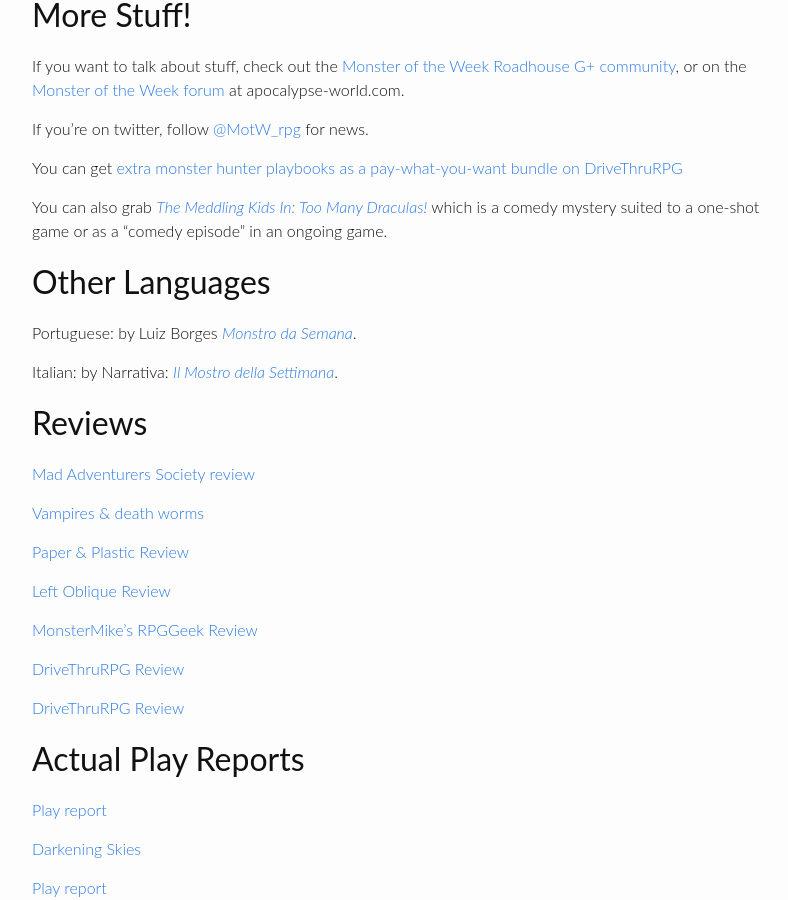
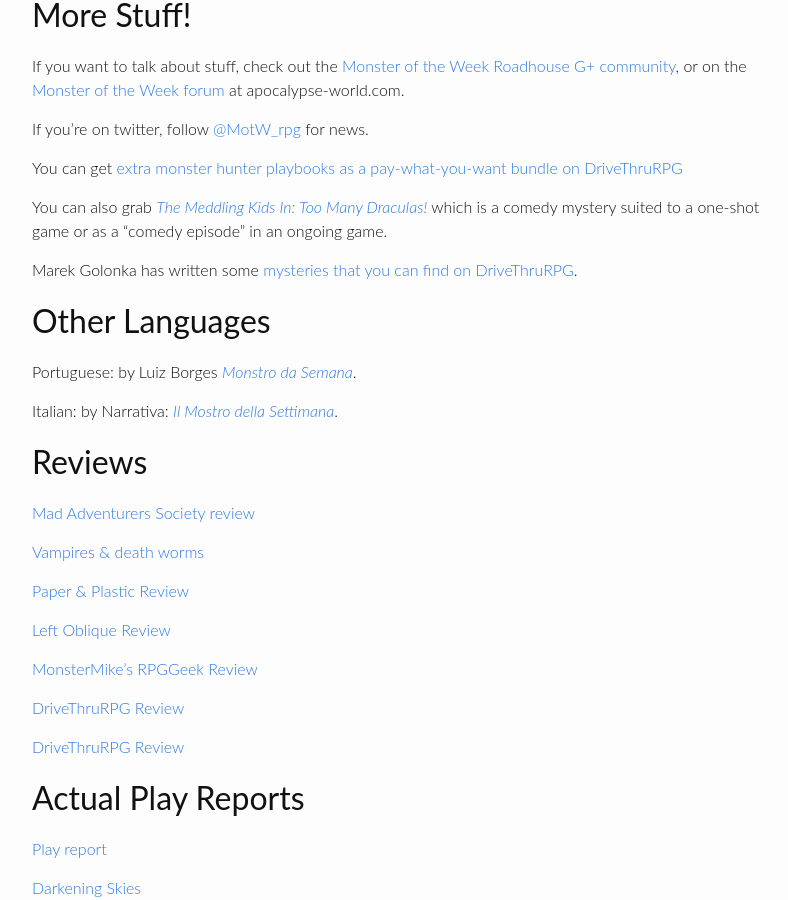
Before and after one commit to michael-sands/generic_games_site, a Jekyll site: the page built from motw.md, in a window 1280 px wide and 900 px high, scrolled down 1042 px. Shown: the whole window, without its empty margins (238-1026 px from the left). Built offline with Jekyll 4.4.1, drawn with Linux system fonts in a browser that asks for light colours.

Commit message:
add extra mystery link

```diff
--- a/motw.md
+++ b/motw.md
@@ -44,6 +44,8 @@
 You can get [extra monster hunter playbooks as a pay-what-you-want bundle on DriveThruRPG](http://rpg.drivethrustuff.com/product/130278/Monster-of-the-Week-Reinforcements?affiliate_id=44653)
 
 You can also grab [_The Meddling Kids In: Too Many Draculas!_](http://drivethrurpg.com/product/141243/The-Meddling-Kids-In-Too-Many-Draculas?affiliate_id=44653) which is a comedy mystery suited to a one-shot game or as a "comedy episode" in an ongoing game.
+
+Marek Golonka has written some [mysteries that you can find on DriveThruRPG](https://www.drivethrurpg.com/browse.php?keywords=monster+of+the+week+marek+golonka).
 
 Other Languages
 ---------------
```
